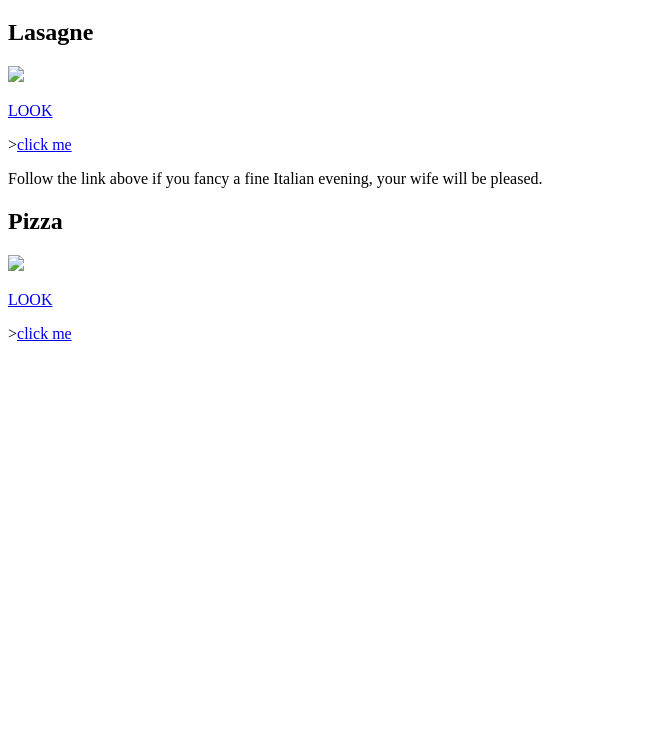
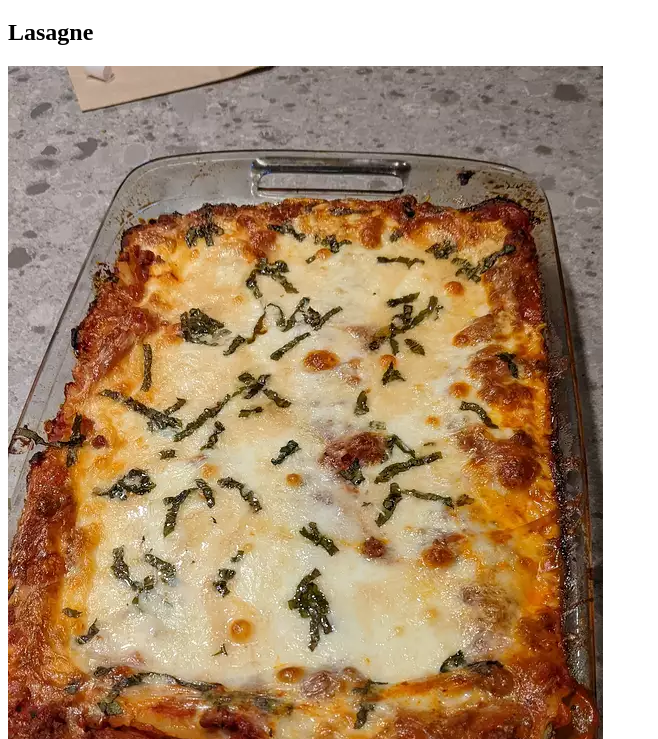
Before and after one commit to Vexu5/odin-recipes, a plain HTML site: page index.html in a window 1280 px wide. Shown: the part 61-800 px from the top of the page, without its empty margins (0-658 px from the left). Drawn offline with Linux system fonts and the light colour scheme.

Commit message:
index.html

```diff
--- a/index.html
+++ b/index.html
@@ -11,7 +11,7 @@
 
     <h2>Lasagne</h2>
 
-    <img src="images/lasagne.webp">
+    <img src="recipes/images/lasagne.webp">
 
         <p><a href="https://sanremo.imgix.net/2017/05/Traditional-Lasagna-Plated-1500x1000.jpg?auto=format&w=2000">LOOK</a></p>
 
@@ -22,7 +22,7 @@
 
     <h2>Pizza</h2>
 
-    <img src="images/pizza.webp">
+    <img src="recipes/images/pizza.webp">
 
     <p><a href="https://images.immediate.co.uk/production/volatile/sites/30/2020/08/marghuerita-6e61fd5.jpg?quality=90&webp=true&resize=300,272">LOOK</a></p>
 
```
